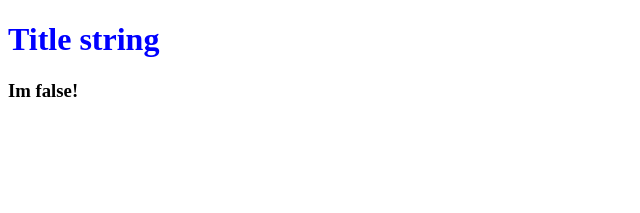
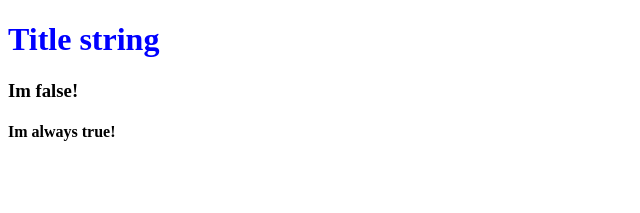
Before and after one commit to hellogyeol/practice-react, a JavaScript app: page / in a window 1280 px wide. Shown: the top 213 px of the page, without its empty margins (0-640 px from the left). Built offline with nearby package versions, Linux system fonts and the light colour scheme; the HTML template or start-up script is replaced by a standard one.

Commit message:
test: else가 없는 조건부 렌더링

```diff
--- a/package.json
+++ b/package.json
@@ -27,5 +27,10 @@
       "last 1 firefox version",
       "last 1 safari version"
     ]
+  },
+  "dependencies": {
+    "react": "^18.2.0",
+    "react-dom": "^18.2.0",
+    "react-scripts": "^5.0.1"
   }
 }
--- a/src/App.js
+++ b/src/App.js
@@ -2,6 +2,7 @@ import test from './test.css'
 
 const title = 'Title string';
 let condition = false;
+let alwaysTrue = true;
 
 function App() {
   return (
@@ -16,6 +17,8 @@ function App() {
       </h1>
 
       {condition ? (<IsTrue />) : (<IsFalse />)}
+
+      {alwaysTrue && <ImTrue />}
     </>
   );
 }
@@ -32,4 +35,10 @@ function IsFalse() {
   );
 }
 
+function ImTrue() {
+  return (
+    <h4>Im always true!</h4>
+  );
+}
+
 export default App;
```
Also changed, not shown: 1 other file (tests, documents, lock files or other folders).
